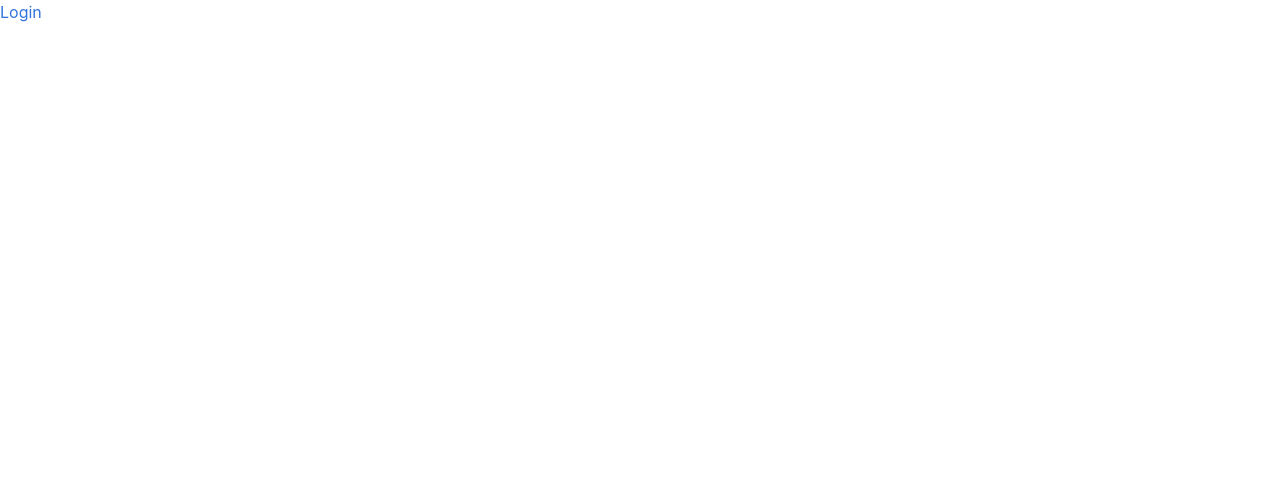
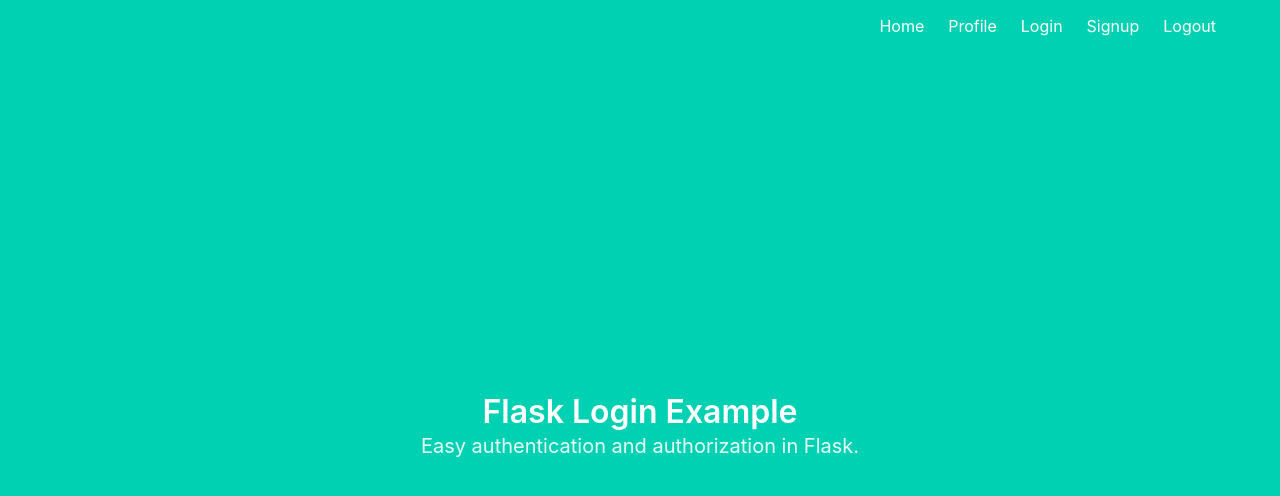
Before and after one commit to yak-toto/yak-server, a Vue app in the folder client/: page / in a window 1280 px wide. Before the commit this address had no page. Shown: the top 496 px of the page. Built offline with nearby package versions, Linux system fonts and the light colour scheme.

Commit message:
Create the app page, add login, home and group view

```diff
--- a/client/src/App.vue
+++ b/client/src/App.vue
@@ -1,6 +1,25 @@
 <template>
-  <nav>
-    <router-link to="/login">Login</router-link>
-  </nav>
-  <router-view/>
+  <section class="hero is-primary is-fullheight">
+    <div class="hero-head">
+      <nav class="navbar">
+        <div class="container">
+          <div id="navbarMenuHeroA" class="navbar-menu">
+            <div class="navbar-end">
+              <router-link to="/" class="navbar-item">Home</router-link>
+              <router-link to="/profile" class="navbar-item">Profile</router-link>
+              <router-link to="/login" class="navbar-item">Login</router-link>
+              <router-link to="/signup" class="navbar-item">Signup</router-link>
+              <router-link to="/logout" class="navbar-item">Logout</router-link>
+            </div>
+          </div>
+        </div>
+      </nav>
+    </div>
+
+    <div class="hero-body">
+      <div class="container has-text-centered">
+        <router-view/>
+      </div>
+    </div>
+  </section>
 </template>
--- /dev/null
+++ b/client/src/components/GroupComponent.vue
@@ -0,0 +1,36 @@
+<template>
+  <div>{{ group_name }}</div>
+</template>
+
+<script>
+import axios from 'axios';
+
+export default {
+  name: 'GroupView',
+  props: {
+    group_name: String,
+  },
+  data() {
+    return {
+      group_resource: [],
+    };
+  },
+  methods: {
+    getGroup() {
+      const path = `http://localhost:5000/groups/${this.group_name}`;
+      axios.get(path)
+        .then((res) => {
+          this.group_resource = res.data.group_resource;
+        })
+        .catch((error) => {
+          // eslint-disable-next-line
+          console.error(error);
+        });
+    },
+  },
+  created() {
+    this.getGroup();
+  },
+};
+
+</script>
--- a/client/src/router/index.js
+++ b/client/src/router/index.js
@@ -1,11 +1,23 @@
 import { createRouter, createWebHistory } from 'vue-router';
+import HomeView from '@/views/HomeView.vue';
 import LoginView from '@/views/LoginView.vue';
+import GroupView from '@/views/GroupView.vue';
 
 const routes = [
+  {
+    path: '/',
+    name: 'home',
+    component: HomeView,
+  },
   {
     path: '/login',
     name: 'login',
     component: LoginView,
+  },
+  {
+    path: '/group',
+    name: 'group',
+    component: GroupView,
   },
 ];
 
--- /dev/null
+++ b/client/src/views/GroupView.vue
@@ -0,0 +1,14 @@
+<template>
+  <GroupComponent group_name='A'/>
+</template>
+
+<script>
+import GroupComponent from '@/components/GroupComponent.vue';
+
+export default {
+  name: 'GroupView',
+  components: {
+    GroupComponent,
+  },
+};
+</script>
--- /dev/null
+++ b/client/src/views/HomeView.vue
@@ -0,0 +1,8 @@
+<template>
+  <h1 class="title">
+    Flask Login Example
+  </h1>
+  <h2 class="subtitle">
+    Easy authentication and authorization in Flask.
+  </h2>
+</template>
--- a/client/src/views/LoginView.vue
+++ b/client/src/views/LoginView.vue
@@ -1,9 +1,8 @@
 <template>
-  <LoginComponent/>
+  <LoginComponent />
 </template>
 
 <script>
-// @ is an alias to /src
 import LoginComponent from '@/components/LoginComponent.vue';
 
 export default {
```
